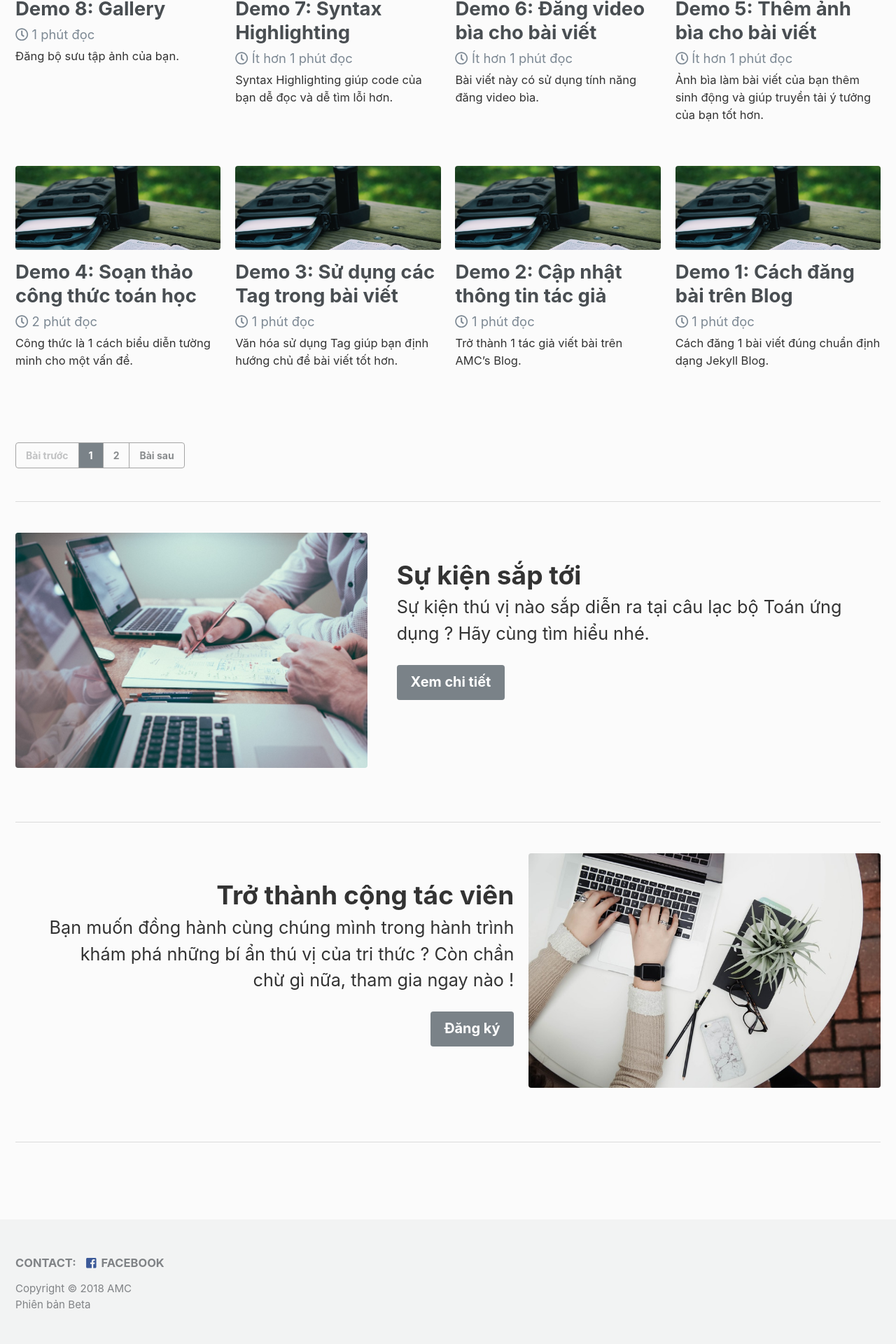
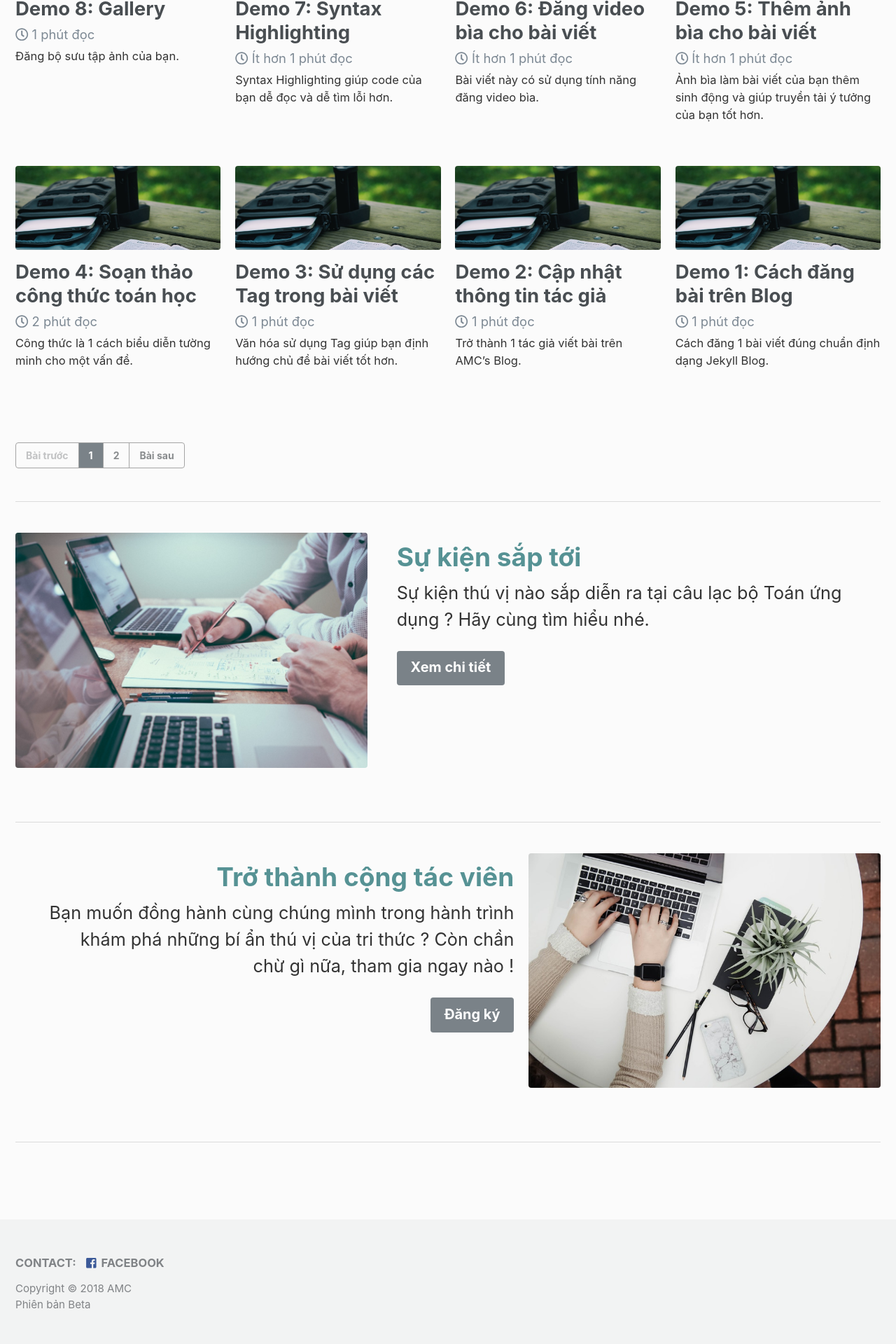
Before and after one commit to amcblog/testvon.github.io, a Jekyll site: the page built from index.html, in a window 1280 px wide. Shown: the part 737-2657 px from the top of the page at 70% size. Built offline with Jekyll 4.4.1, drawn with Linux system fonts in a browser that asks for light colours; nearby versions of some CDN libraries; the list of posts is cut into pages by our own code.

Commit message:
Update _archive.scss

```diff
--- a/_sass/minimal-mistakes/_archive.scss
+++ b/_sass/minimal-mistakes/_archive.scss
@@ -119,9 +119,10 @@
 
 .page__content {
   .archive__item-title-2 {
-    margin-top: 1em;
+    margin-top: 0.3em;
+    margin-bottom: -0.2em;
     border-bottom: none;
-    margin-bottom: -0.35em;
+    color: #569294;
   }
 }
 ///////////////////////////////////////////////////////////////////////
```
